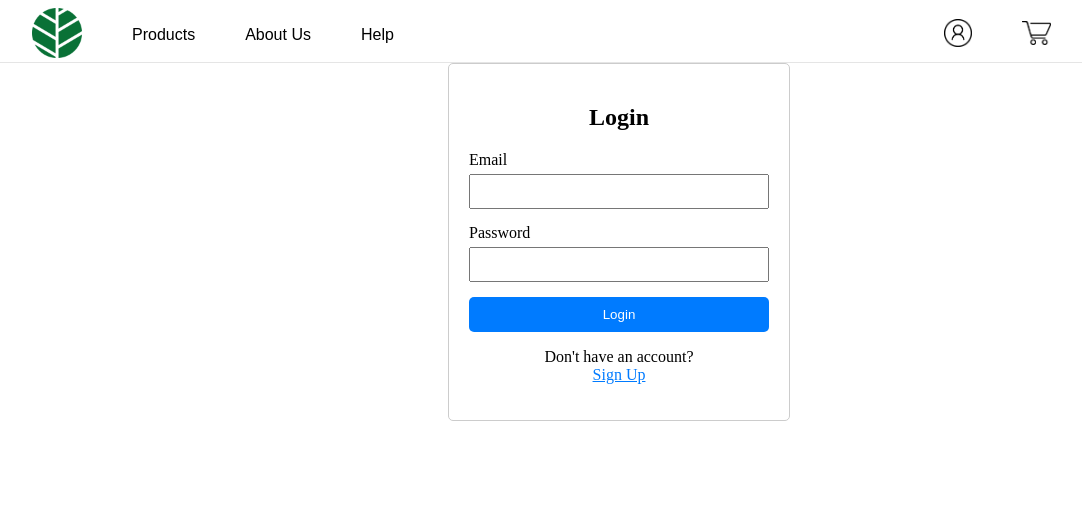
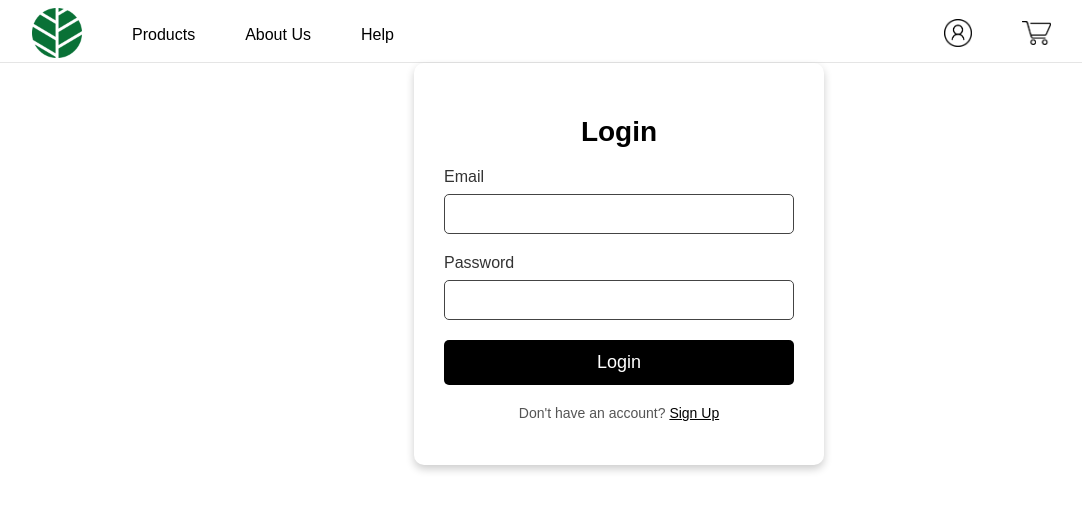
Before and after one commit to vamsiparimi/CapstoneProj, an Angular app: page /login in a window 1280 px wide. Shown: the top 510 px of the page, without its empty margins (21-1103 px from the left). Built offline with nearby package versions, Linux system fonts and the light colour scheme.

Commit message:
improved the UI of cart

```diff
--- a/src/app/components/checkout/checkout.component.css
+++ b/src/app/components/checkout/checkout.component.css
@@ -4,6 +4,7 @@
     margin: 0 auto;
     padding: 20px;
     font-family: Arial, sans-serif;
+    position: relative; /* Ensure child elements are positioned correctly */
   }
 
   .checkout-container h2 {
@@ -91,26 +92,29 @@
   }
 
   .checkout-summary {
+    margin-left: auto; /* Pushes the box to the right within its container */
     padding: 20px;
-    background-color: #f5f5f5;
+    color: black;
     border-radius: 10px;
     box-shadow: 0 2px 5px rgba(0, 0, 0, 0.1);
+    width: 300px;
     text-align: right;
+  }
+
+  .checkout-summary-container {
+    display: flex;
+    justify-content: flex-end; /* Aligns the summary to the right */
+    margin-top: 20px; /* Adds some space above the summary */
   }
 
   .checkout-summary h3 {
     font-size: 24px;
-    margin-bottom: 15px;
+    margin-bottom: 10px;
   }
 
   .checkout-summary p {
     font-size: 18px;
-    margin: 10px 0;
-}
-
-.checkout-summary .total-price {
-    font-size: 28px;
-    font-weight: bold;
+    margin: 5px 0;
   }
 
   .checkout-summary button {
--- a/src/app/components/checkout/checkout.component.html
+++ b/src/app/components/checkout/checkout.component.html
@@ -9,7 +9,7 @@
           <div class="item-info">
             <h4>{{ item.name }}</h4>
             <p>{{ item.description }}</p>
-            <p>Price:  {{ item.price | currency: 'INR' }}</p>
+            <p>Price: {{ item.price | currency: 'INR' }}</p>
             <p>Quantity: {{ item.quantity }}</p>
           </div>
           <div class="item-actions">
@@ -31,6 +31,9 @@
     <p>Loading...</p>
   </ng-template>
 
-  <h3>Total: ₹ {{ total$ | async }}</h3>
-  <button (click)="proceedToCheckout()">Check Out</button>
+  <div class="checkout-summary">
+    <h3>Total Price: ₹ {{ total$ | async }}</h3>
+    <p>Total Products: {{ (cartItems$ | async)?.length }}</p>
+    <button (click)="proceedToCheckout()">Check Out</button>
+  </div>
 </div>
--- a/src/app/components/checkout/checkout.component.ts
+++ b/src/app/components/checkout/checkout.component.ts
@@ -23,8 +23,9 @@ export class CheckoutComponent implements OnInit {
   ngOnInit(): void {}
 
   removeFromCart(index: number): void {
-    this.cartService.removeFromCart(index); // Call removeFromCart method in CartService
-  }
+      this.cartService.removeFromCart(index); // Call removeFromCart method in CartService
+    }
+
 
   proceedToCheckout(): void {
     console.log('Proceeding to checkout');
--- a/src/app/components/products/products.component.html
+++ b/src/app/components/products/products.component.html
@@ -15,5 +15,4 @@
 
 <div *ngIf="showAlert" class="fade-out-alert">
   <p>Product added to cart!</p>
-  <button (click)="showAlert = false">Close</button>
 </div>
--- a/src/app/components/register/register.component.css
+++ b/src/app/components/register/register.component.css
@@ -1,67 +1,98 @@
 .auth-container {
-    width: 300px;
+  width: 350px;
   margin: 0 auto;
-    padding: 20px;
-    border: 1px solid #ccc;
+  padding: 30px;
+  border-radius: 10px;
+  box-shadow: 0 4px 8px rgba(0, 0, 0, 0.2);
+  color: #fff;
+  font-family: Arial, sans-serif;
+  position: relative; /* Ensures the alert is positioned relative to this container */
+}
+
+.alert {
+  position: absolute;
+  bottom: 20px;
+  right: 20px;
+  padding: 10px 20px;
+  background-color: black;
+  color: #fff;
   border-radius: 5px;
+  opacity: 0.9;
+  transition: opacity 0.5s ease;
+}
+
+.alert.ng-leave-active {
+  opacity: 0;
 }
 
 h2 {
   text-align: center;
+  margin-bottom: 20px;
+  color: black;
+  font-size: 28px;
 }
 
-  form div {
-    margin-bottom: 15px;
+.input-group {
+  margin-bottom: 20px;
 }
 
 label {
   display: block;
-    margin-bottom: 5px;
+  margin-bottom: 8px;
+  color: #333;
+  font-size: 16px;
 }
 
 input {
   width: 100%;
-    padding: 8px;
+  padding: 10px;
+  background-color: #fff;
+  border: 1px solid #444;
+  border-radius: 5px;
+  color: #333;
+  font-size: 16px;
   box-sizing: border-box;
 }
 
-  button {
+input::placeholder {
+  color: #aaa;
+}
+
+.auth-button {
   width: 100%;
-    padding: 10px;
-    background-color: #007bff;
-    color: white;
+  padding: 12px;
+  background-color: black;
   border: none;
   border-radius: 5px;
+  color: #fff;
+  font-size: 18px;
   cursor: pointer;
+  transition: background-color 0.3s ease;
+  box-sizing: border-box;
 }
 
-  .loginbutton:hover {
-    background-color: #0056b3;
+.auth-button:hover {
+  background-color: #333;
 }
 
 p {
   text-align: center;
-  }
-
-  a {
-    color: #007bff;
-    text-decoration: none;
-  }
-
-  a:hover {
-    text-decoration: underline;
+  color: #555;
+  font-size: 14px;
+  margin-top: 20px;
 }
 
 .link-button {
   background: none;
   border: none;
-    color: #007bff; /* Bootstrap's default link color */
+  color: black;
   text-decoration: underline;
   cursor: pointer;
   padding: 0;
   font: inherit;
+  transition: color 0.3s ease;
 }
 
 .link-button:hover {
-    color: #0056b3;
+  color: #FF6000;
 }
--- a/src/app/components/register/register.component.html
+++ b/src/app/components/register/register.component.html
@@ -3,15 +3,15 @@
     <div *ngIf="showLogin">
       <h2>Login</h2>
       <form [formGroup]="loginForm" (ngSubmit)="onLogin()">
-        <div>
+        <div class="input-group">
           <label for="loginEmail">Email</label>
           <input id="loginEmail" formControlName="email" type="email">
         </div>
-        <div>
+        <div class="input-group">
           <label for="loginPassword">Password</label>
           <input id="loginPassword" formControlName="password" type="password">
         </div>
-        <button type="submit" class="loginbutton">Login</button>
+        <button type="submit" class="auth-button">Login</button>
         <p>Don't have an account?
           <button type="button" (click)="toggleForm()" class="link-button">Sign Up</button>
         </p>
@@ -21,19 +21,19 @@
     <div *ngIf="!showLogin">
       <h2>Register</h2>
       <form [formGroup]="registerForm" (ngSubmit)="onRegister()">
-        <div>
+        <div class="input-group">
           <label for="registerName">Username</label>
           <input id="registerName" formControlName="username">
         </div>
-        <div>
+        <div class="input-group">
           <label for="registerEmail">Email</label>
           <input id="registerEmail" formControlName="email" type="email">
         </div>
-        <div>
+        <div class="input-group">
           <label for="registerPassword">Password</label>
           <input id="registerPassword" formControlName="password" type="password">
         </div>
-        <button type="submit" class="loginbutton">Register</button>
+        <button type="submit" class="auth-button">Register</button>
         <p>Already have an account?
           <button type="button" (click)="toggleForm()" class="link-button">Login</button>
         </p>
@@ -43,11 +43,11 @@
 
   <div *ngIf="isLoggedIn">
     <h2>Welcome, {{ isAdmin ? 'Admin' : user.username }}</h2>
-    <!-- <p>Your Order History:</p>
-    <ul>
-      <li *ngFor="let order of orderHistory">{{ order.details }}</li>
-    </ul>
-    <p>Current Order: {{ currentOrder.details }}</p> -->
-    <button type="button" (click)="logout()">Logout</button>
+    <button type="button" (click)="logout()" class="auth-button">Logout</button>
   </div>
 </div>
+
+  <!-- Alert -->
+<div class="alert" *ngIf="alertVisible">
+  {{ alertMessage }}
+</div>
--- a/src/app/components/register/register.component.ts
+++ b/src/app/components/register/register.component.ts
@@ -17,8 +17,8 @@ export class RegisterComponent implements OnInit {
   isLoggedIn: boolean = false;
   isAdmin = false;
   user: any = null;
-  // orderHistory: any[] = [];
-  // currentOrder: any = null;
+  alertVisible: boolean = false;
+  alertMessage: string = '';
 
   constructor(private fb: FormBuilder, private authService: AuthService) {
     this.loginForm = this.fb.group({
@@ -39,9 +39,15 @@ export class RegisterComponent implements OnInit {
       this.isLoggedIn = true;
       this.isAdmin = this.authService.isAdmin();
       this.user = this.authService.getUser();
-      // this.orderHistory = this.authService.getOrderHistory();
-      // this.currentOrder = this.authService.getCurrentOrder();
     }
+  }
+
+  showAlert(message: string): void {
+    this.alertMessage = message;
+    this.alertVisible = true;
+    setTimeout(() => {
+      this.alertVisible = false;
+    }, 3000); // Alert disappears after 3 seconds
   }
 
   onLogin(): void {
@@ -50,24 +56,23 @@ export class RegisterComponent implements OnInit {
         (response: any) => {
           if (response) {
             console.log('User logged in:', response);
-            alert('Login successful!');
+            this.showAlert('Login successful!');
             this.authService.setAuthData(response);
             this.isLoggedIn = true;
             this.user = response.user;
-            // this.orderHistory = response.orderHistory;
-            // this.currentOrder = response.currentOrder;
           } else {
             console.error('Login failed. No response data.');
+            this.showAlert('Login failed. No response data.');
           }
         },
         (error: any) => {
           console.error('Login error:', error);
-          alert('Login failed. Please check your credentials.');
+          this.showAlert('Login failed. Please check your credentials.');
         }
       );
     } else {
       console.log('Login form is invalid');
-      alert('Please fill out all required fields correctly.');
+      this.showAlert('Please fill out all required fields correctly.');
     }
   }
 
@@ -77,20 +82,21 @@ export class RegisterComponent implements OnInit {
         (response: any) => {
           if (response) {
             console.log('User registered:', response);
-            alert('Registration successful!');
+            this.showAlert('Registration successful!');
             this.toggleForm();
           } else {
             console.error('Registration failed. No response data.');
+            this.showAlert('Registration failed. No response data.');
           }
         },
         (error: any) => {
           console.error('Registration error:', error);
-          alert('Registration failed. Please try again.');
+          this.showAlert('Registration failed. Please try again.');
         }
       );
     } else {
       console.log('Registration form is invalid');
-      alert('Please fill out all required fields correctly.');
+      this.showAlert('Please fill out all required fields correctly.');
     }
   }
 
@@ -103,9 +109,6 @@ export class RegisterComponent implements OnInit {
     this.isLoggedIn = false;
     this.isAdmin = false;
     this.user = null;
-    // this.orderHistory = [];
-    // this.currentOrder = null;
-    alert('Logged out successfully!');
+    this.showAlert('Logged out successfully!');
   }
-
 }
```
Lines whose indentation alone changed are shown as unchanged.
